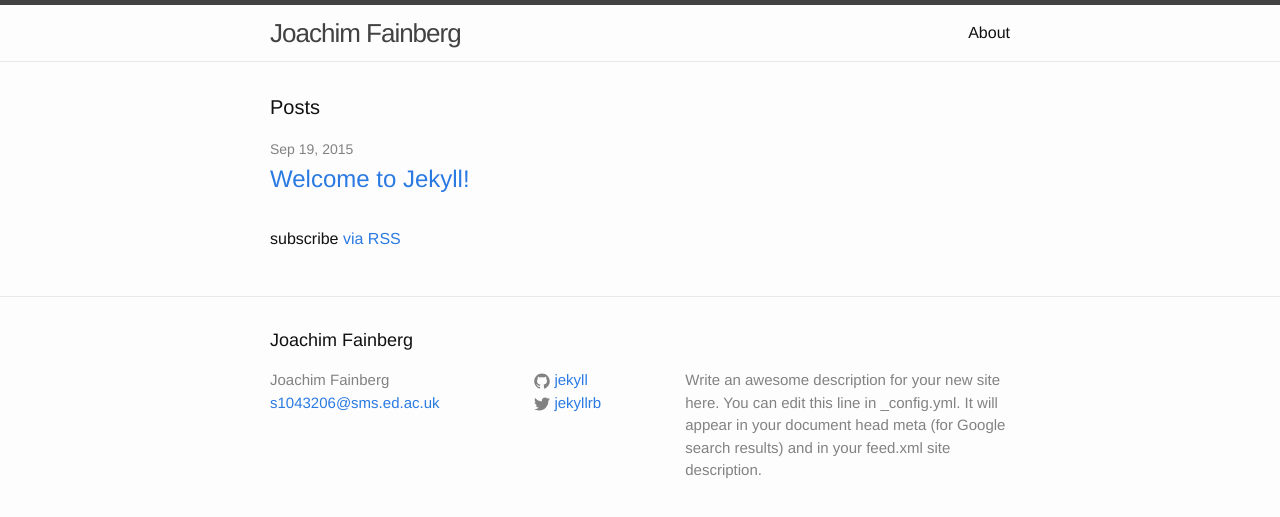
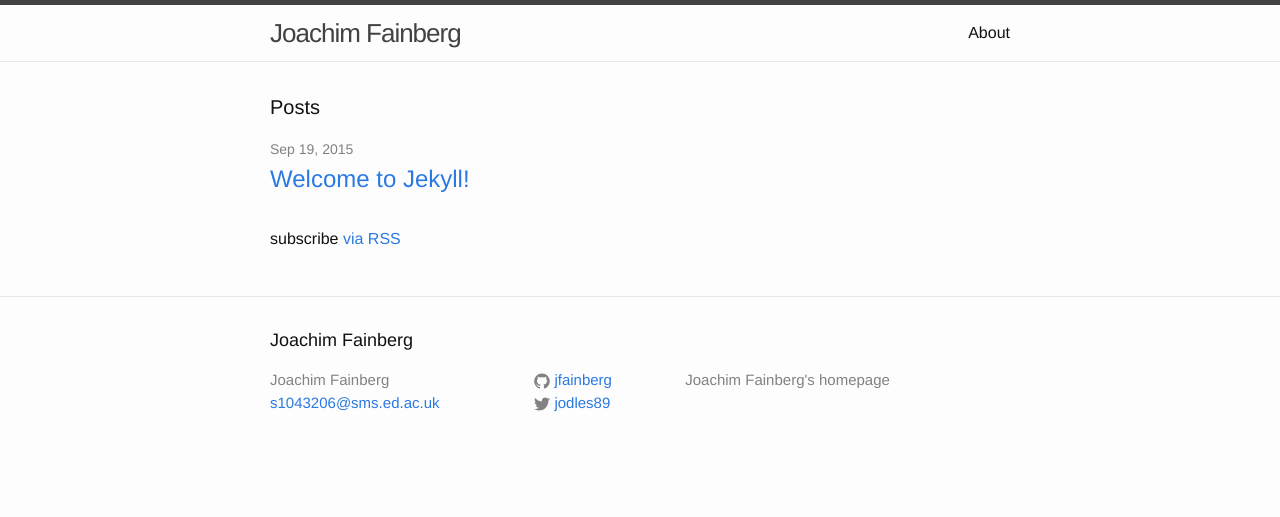
Before and after one commit to jfainberg/jfainberg.github.io, a Jekyll site: the page built from index.html, in a window 1280 px wide. Shown: the top 517 px of the page. Built offline with Jekyll 4.4.1, drawn with Linux system fonts in a browser that asks for light colours.

Commit message:
Config updates

```diff
--- a/_config.yml
+++ b/_config.yml
@@ -2,13 +2,11 @@
 title: Joachim Fainberg
 email: s1043206@sms.ed.ac.uk
 description: > # this means to ignore newlines until "baseurl:"
-  Write an awesome description for your new site here. You can edit this
-  line in _config.yml. It will appear in your document head meta (for
-  Google search results) and in your feed.xml site description.
+  Joachim Fainberg's homepage
 baseurl: "" # the subpath of your site, e.g. /blog/
-url: "http://yourdomain.com" # the base hostname & protocol for your site
-twitter_username: jekyllrb
-github_username:  jekyll
+url: "http://jfainberg.github.io" # the base hostname & protocol for your site
+twitter_username: jodles89
+github_username:  jfainberg
 
 # Build settings
 markdown: kramdown
```
